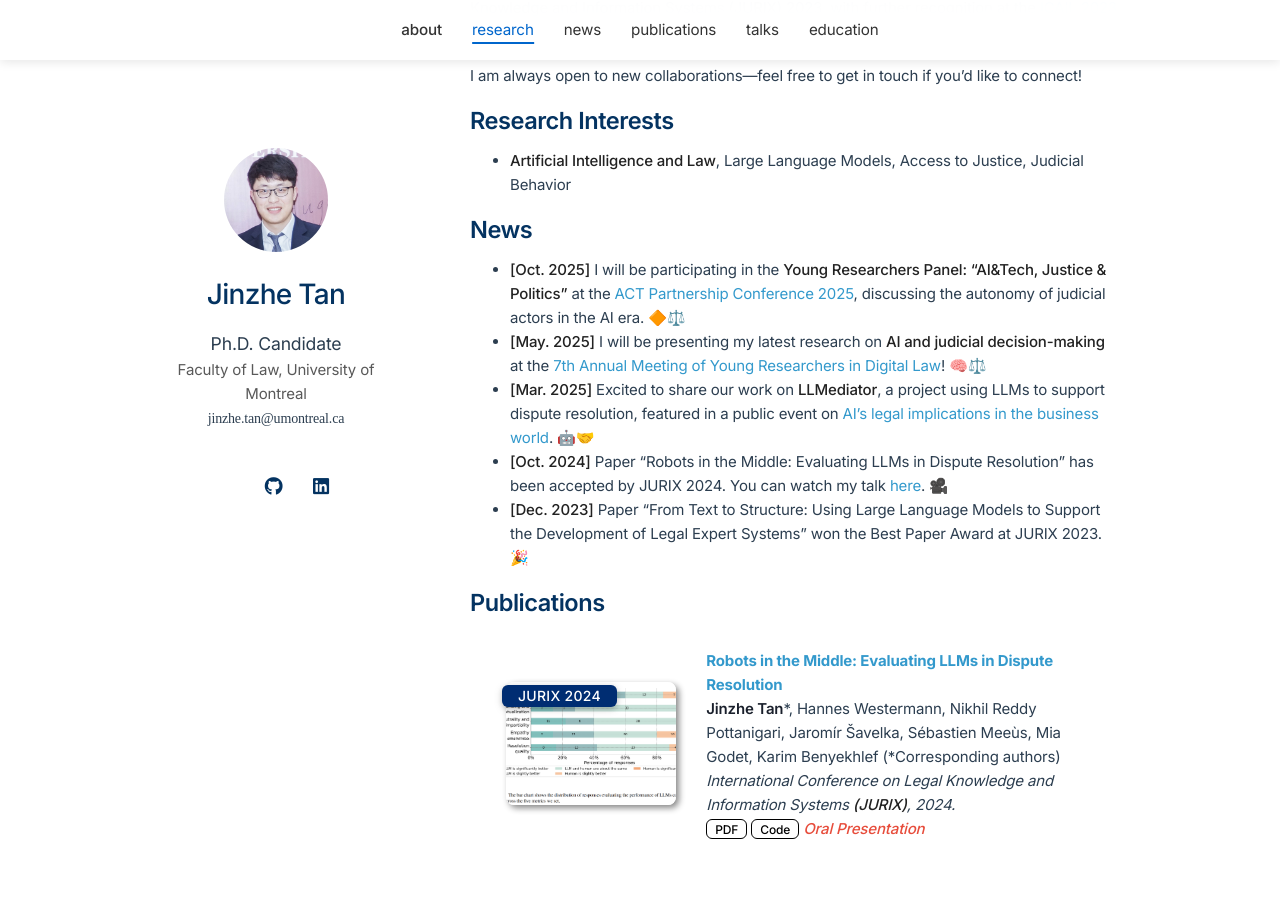
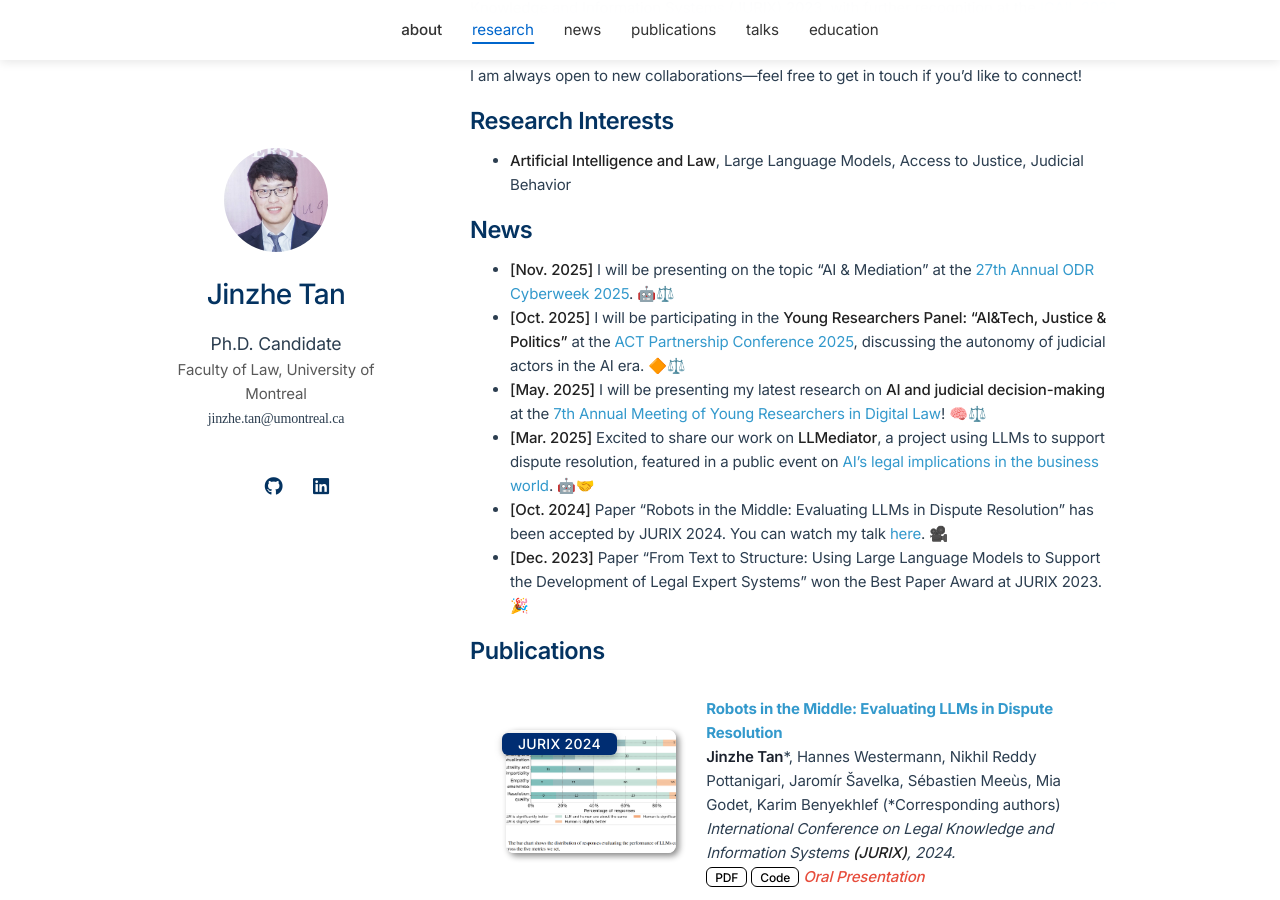
Before and after one commit to JinzheTan/jinzhetan.github.io, a Jekyll site: the page built from index.md, in a window 1280 px wide and 900 px high, scrolled down 431 px. Built offline with Jekyll 4.4.1, drawn with Linux system fonts in a browser that asks for light colours; nearby versions of some CDN libraries; a style sheet for code colours, icons or effects is not loaded; our own code applies the rules of GitHub Pages for plain Markdown files.

Commit message:
Update index.md

```diff
--- a/index.md
+++ b/index.md
@@ -19,6 +19,7 @@ I am always open to new collaborations—feel free to get in touch if you'd like
 
 ## <span id="news">News</span>
 
+- **[Nov. 2025]** I will be presenting on the topic "AI & Mediation" at the [27th Annual ODR Cyberweek 2025](https://odr.info/). 🤖⚖️
 - **[Oct. 2025]** I will be participating in the **Young Researchers Panel: "AI&Tech, Justice & Politics"** at the [ACT Partnership Conference 2025](https://www.ajcact.org/en/conference-2025/), discussing the autonomy of judicial actors in the AI era. 🔶⚖️
 - **[May. 2025]** I will be presenting my latest research on **AI and judicial decision-making** at the [7th Annual Meeting of Young Researchers in Digital Law](https://www.obvia.ca/evenements/7e-edition-rencontre-des-jeunes-chercheuses-et-chercheurs-en-droit-numerique)! 🧠⚖️
 - **[Mar. 2025]** Excited to share our work on **LLMediator**, a project using LLMs to support dispute resolution, featured in a public event on [AI's legal implications in the business world](https://www.crdp.umontreal.ca/nouvelles/2025/03/12/au-dela-du-battage-mediatique-les-incidences-juridiques-de-lia-en-entreprise/). 🤖🤝
```
